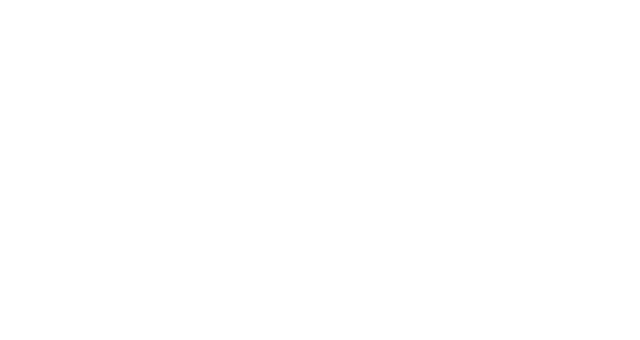
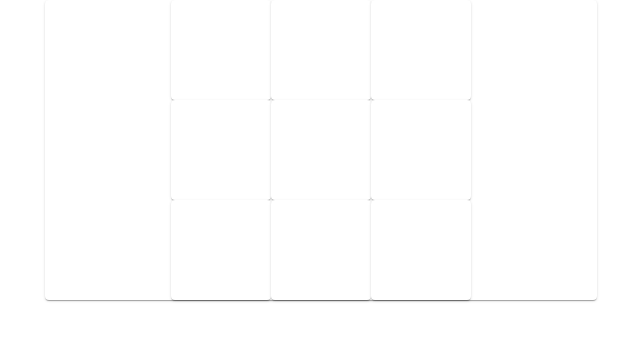
Before and after one commit to sararekowska/react-tictactoe, a React (Create React App) app: page / in a window 1280 px wide. Shown: the top 340 px of the page, without its empty margins (319-959 px from the left). Built offline with nearby package versions, Linux system fonts and the light colour scheme.

Commit message:
style: partially style board with material ui

```diff
--- a/package.json
+++ b/package.json
@@ -3,6 +3,10 @@
   "version": "0.1.0",
   "private": true,
   "dependencies": {
+    "@emotion/react": "^11.4.1",
+    "@emotion/styled": "^11.3.0",
+    "@mui/icons-material": "^5.0.0",
+    "@mui/material": "^5.0.0",
     "@testing-library/jest-dom": "^5.11.4",
     "@testing-library/react": "^11.1.0",
     "@testing-library/user-event": "^12.1.10",
--- a/src/App.js
+++ b/src/App.js
@@ -1,11 +1,12 @@
 import "./App.css";
 import Board from "./Board";
+import Container from "@mui/material/Container";
 
 function App() {
   return (
-    <div className="App">
+    <Container maxWidth="sm">
       <Board />
-    </div>
+    </Container>
   );
 }
 
--- a/src/Board.jsx
+++ b/src/Board.jsx
@@ -1,4 +1,7 @@
 import { useState } from "react";
+import { Paper, Box } from "@mui/material";
+import CircleOutlinedIcon from "@mui/icons-material/CircleOutlined";
+import CloseIcon from "@mui/icons-material/Close";
 
 const checkWin = (board, count) => {
   const checkRow = (row) => row.reduce((a, b) => (a === b && a !== "_" ? a : false));
@@ -52,18 +55,28 @@
   };
 
   return (
-    <div>
-      <table>
+    <Paper>
+      <div>
         {board.map((row, x) => (
-          <tr>
+          <Box display="flex" flexDirection="row" justifyContent="center">
             {row.map((item, y) => (
-              <td onClick={() => handleClick(x, y)}>{item}</td>
+              <Paper onClick={() => handleClick(x, y)}>
+                <Box width={100} height={100} m="auto">
+                  {
+                    {
+                      o: <CircleOutlinedIcon fontSize="large" />,
+                      x: <CloseIcon fontSize="large" />,
+                      _: ""
+                    }[item]
+                  }
+                </Box>
+              </Paper>
             ))}
-          </tr>
+          </Box>
         ))}
-      </table>
+      </div>
       {win !== false ? <h2>wygral {win}</h2> : " "}
-    </div>
+    </Paper>
   );
 };
 
```
Also changed, not shown: 1 other file (tests, documents, lock files or other folders).
